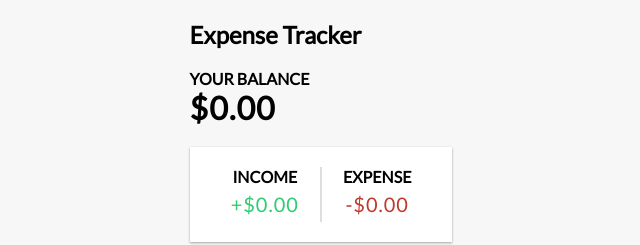
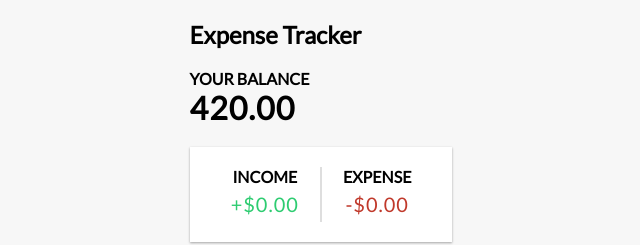
Before and after one commit to bolloland/expense-tracker-react, a React (Create React App) app: page / in a window 1280 px wide. Shown: the top 245 px of the page, without its empty margins (319-959 px from the left). Built offline with nearby package versions, Linux system fonts and the light colour scheme.

Commit message:
total balance component

```diff
--- a/src/components/Balance.js
+++ b/src/components/Balance.js
@@ -1,10 +1,16 @@
-import React from 'react'
+import React, {useContext} from 'react'
+import { GlobalContext } from '../context/GlobalState'
 
 const Balance = () => {
+  const { transactions } = useContext(GlobalContext)
+  const amounts = transactions.map(transaction => transaction.amount);
+  const total = amounts.reduce((acc, item) => (acc += item), 0).toFixed(2);
+
+
   return (
     <>
         <h4>Your Balance</h4>
-      <h1>$0.00</h1>
+      <h1>{total}</h1>
     </>
   )
 }
```
